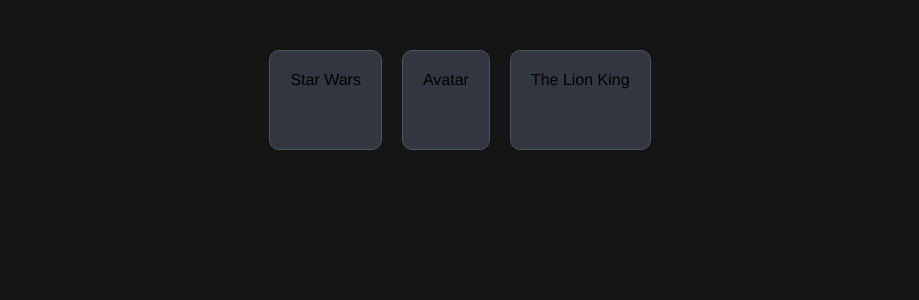
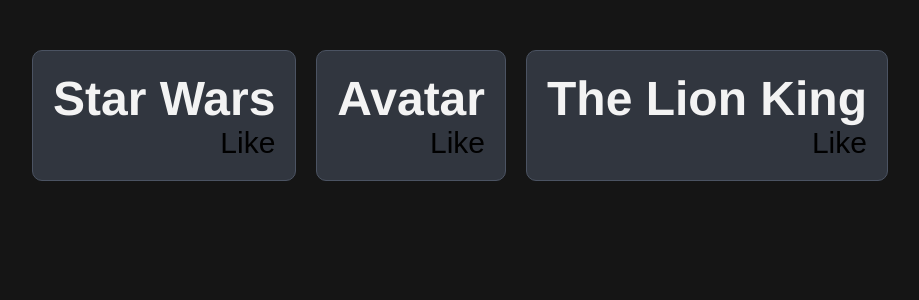
Before and after one commit to cenesdeveloper/React-Learning, a React (Vite) app: page / in a window 1280 px wide. Shown: the top 300 px of the page, without its empty margins (180-1099 px from the left). Built offline with nearby package versions, Linux system fonts and the light colour scheme.

Commit message:
React Hooks practice

```diff
--- a/src/App.jsx
+++ b/src/App.jsx
@@ -1,13 +1,31 @@
+import {useState, useEffect} from "react";
+
 const Card = ({ title }) => {
+    // Having it here allows each card to be managed separately
+    const [count, setCount] = useState(0);
+    const [hasLiked, setHasLiked] = useState(false);
+    useEffect(() => {
+        console.log(`The card ${title} has been liked ${hasLiked}`)
+    }, [hasLiked]);
+
+
     return (
-        <div className="card">{title}</div>
+        <div className="card" onClick={() => setCount(count + 1)}>
+            <h2>{title} <br/> {count || null}</h2>
+
+            <button onClick={() => setHasLiked(!hasLiked)}>
+                {hasLiked ? 'Liked' : 'Like'}
+            </button>
+        </div>
+
     )
 }
 
 const App = () => {
+
     return (
         <div className="card-container">
-            <Card title="Star Wars" rating={5} isCool={true} actors={[{name:'Actors'}]}/>
+            <Card title="Star Wars" rating={5} isCool={true} />
             <Card title="Avatar"/>
             <Card title="The Lion King"/>
         </div>
--- a/src/index.css
+++ b/src/index.css
@@ -33,3 +33,13 @@
   min-height: 100px;
 
 }
+
+button {
+  border: none;
+  font-size: 30px;
+  background-color: transparent;
+  width: 100%;
+  text-align: right;
+  cursor: pointer;
+
+}
```
